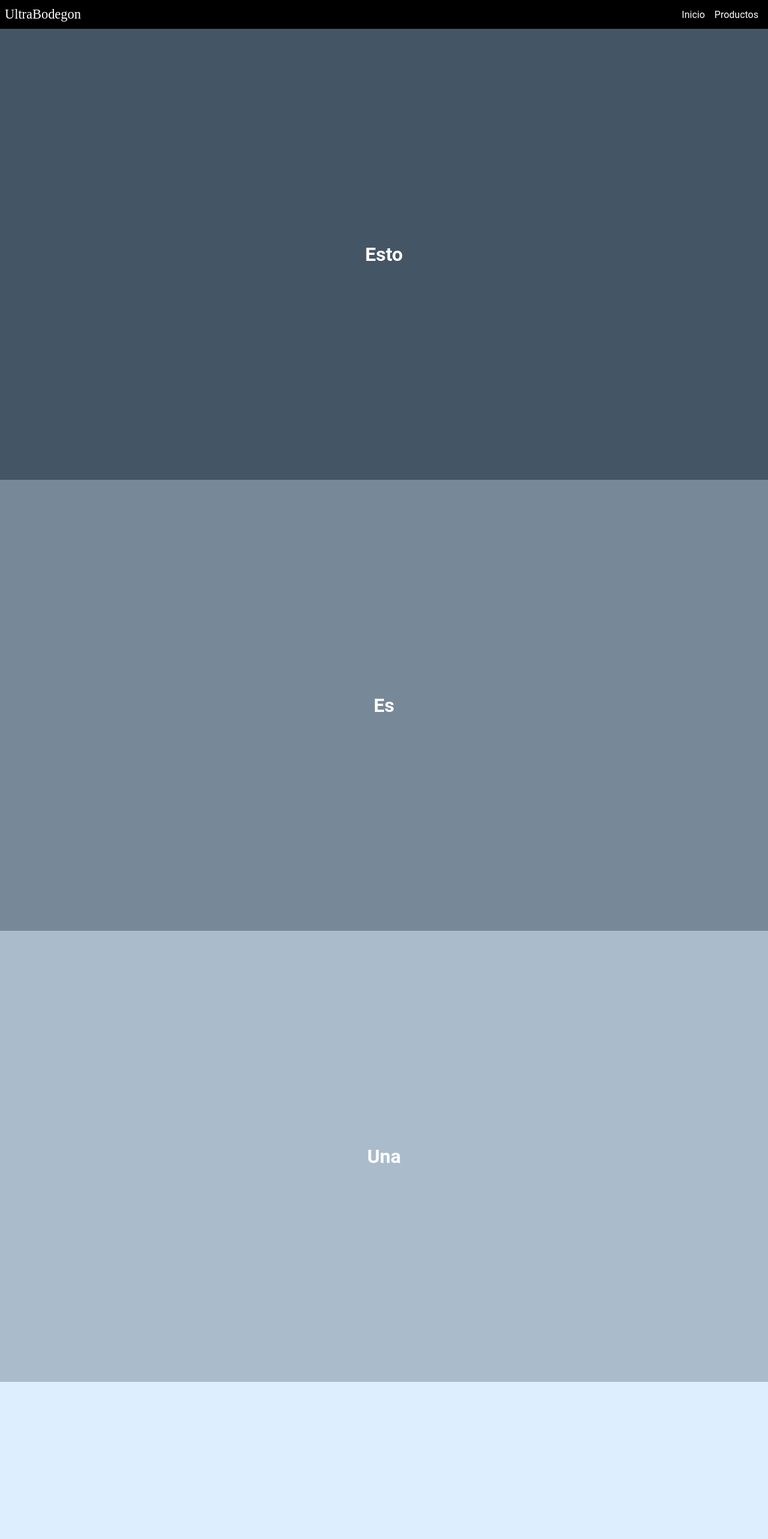
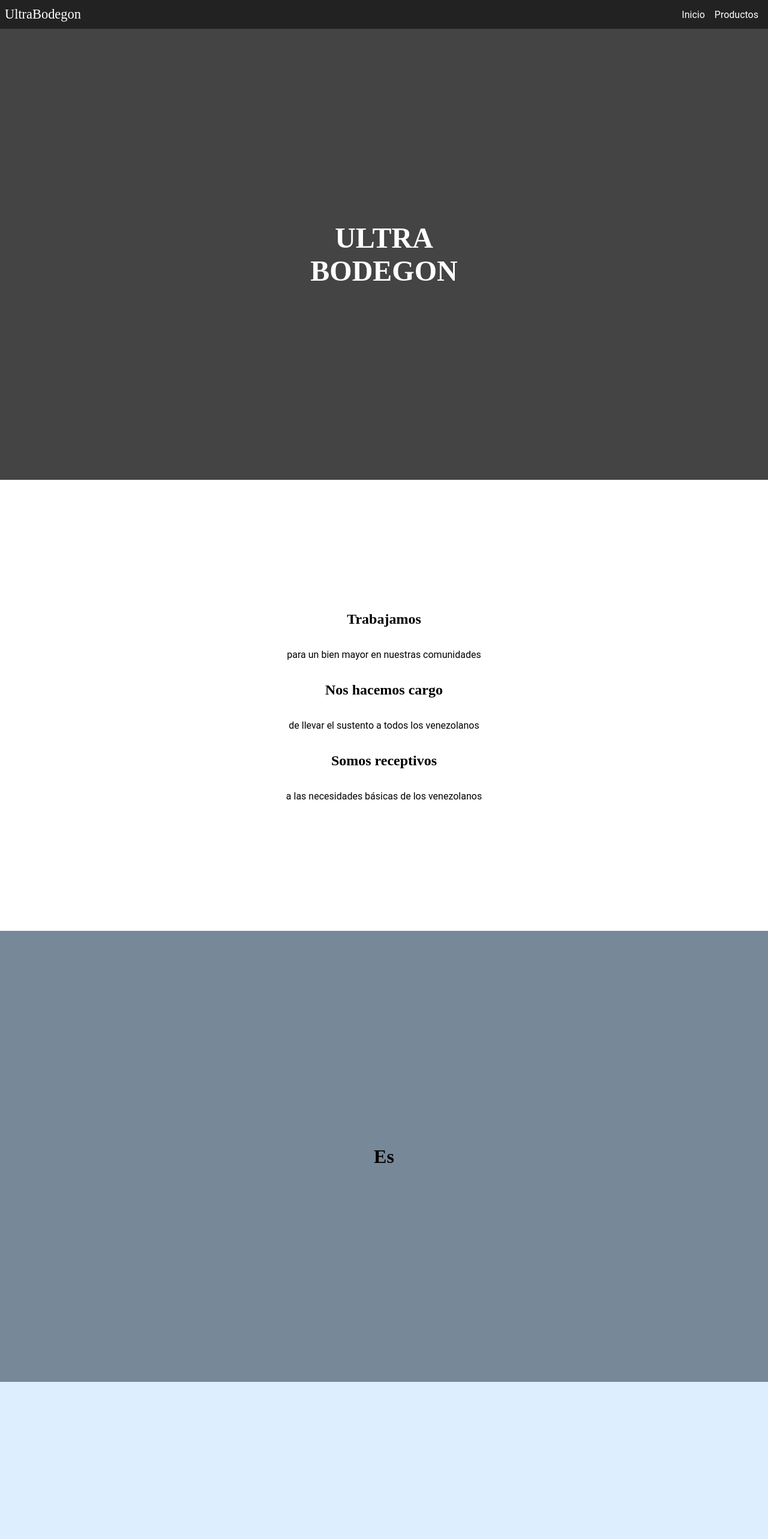
Before and after one commit to Luisjva/ub, a Next.js app: page / in a window 1280 px wide. Shown: the top 2566 px of the page at 60% size. Built offline with nearby package versions, Linux system fonts and the light colour scheme.

Commit message:
primeros sliders en progreso

```diff
--- a/pages/_app.js
+++ b/pages/_app.js
@@ -6,7 +6,7 @@ import "../styles/globals.css";
 function MyApp({ Component, pageProps }) {
   return (
     <div className="cuerpo">
-      <div className="">
+      <div>
         <Nav />
       </div>
       <Component {...pageProps} />
--- a/pages/index.js
+++ b/pages/index.js
@@ -1,7 +1,7 @@
 import Head from "next/head";
 import { useEffect, useState } from "react";
 
-import { fonts } from "../theme";
+import { colors, fonts } from "../theme";
 
 export default function Home() {
   const [height, setHeight] = useState(0);
@@ -44,7 +44,7 @@ export default function Home() {
       setHeight(heightAhora);
       setHeightActual(scroll);
       setSlider(sliderActual);
-    }, 600);
+    }, 800);
   };
 
   return (
@@ -54,27 +54,64 @@ export default function Home() {
         <meta name="description" content="Generated by create next app" />
         <link rel="icon" href="/favicon.ico" />
       </Head>
-      <div style={{ background: "#456", height: height + "px" }}>
-        <h1>Esto</h1>
+      <div className="slider-1" style={{ height: height + "px" }}>
+        <h1>
+          ULTRA
+          <br />
+          BODEGON
+        </h1>
       </div>
-      <div style={{ background: "#789", height: height + "px" }}>
+      <div className="slider-2" style={{ height: height + "px" }}>
+        <h2>Trabajamos</h2>
+        <p>para un bien mayor en nuestras comunidades</p>
+        <h2>Nos hacemos cargo</h2>
+        <p>de llevar el sustento a todos los venezolanos</p>
+        <h2>Somos receptivos</h2>
+        <p>a las necesidades básicas de los venezolanos</p>
+      </div>
+      <div
+        style={{
+          background: "#789",
+          height: height + "px",
+          display: "flex",
+          justifyContent: "center",
+          alignItems: "center",
+        }}
+      >
         <h1>Es</h1>
       </div>
-      <div style={{ background: "#abc", height: height + "px" }}>
-        <h1>Una</h1>
-      </div>
-      <div style={{ background: "#def", height: height + "px" }}>
+      <div
+        style={{
+          background: "#def",
+          height: height + "px",
+          display: "flex",
+          justifyContent: "center",
+          alignItems: "center",
+        }}
+      >
         <h1>Prueba</h1>
       </div>
       <style jsx>{`
-        div > div {
+        .slider-1 {
           align-items: center;
+          background: #444;
           color: #fff;
           display: flex;
           justify-content: center;
         }
-        div > div > h1 {
-          ${fonts.text};
+
+        .slider-1 > h1 {
+          font-size: 3rem;
+          text-align: center;
+        }
+
+        .slider-2 {
+          align-items: center;
+          display: flex;
+          flex-direction: column;
+          justify-content: center;
+          text-align: center;
+          padding: 0 5%;
         }
       `}</style>
     </div>
--- a/theme.js
+++ b/theme.js
@@ -1,5 +1,5 @@
 export const colors = {
-  primary: "#000",
+  primary: "#222",
   white: "#fff",
 };
 
```
